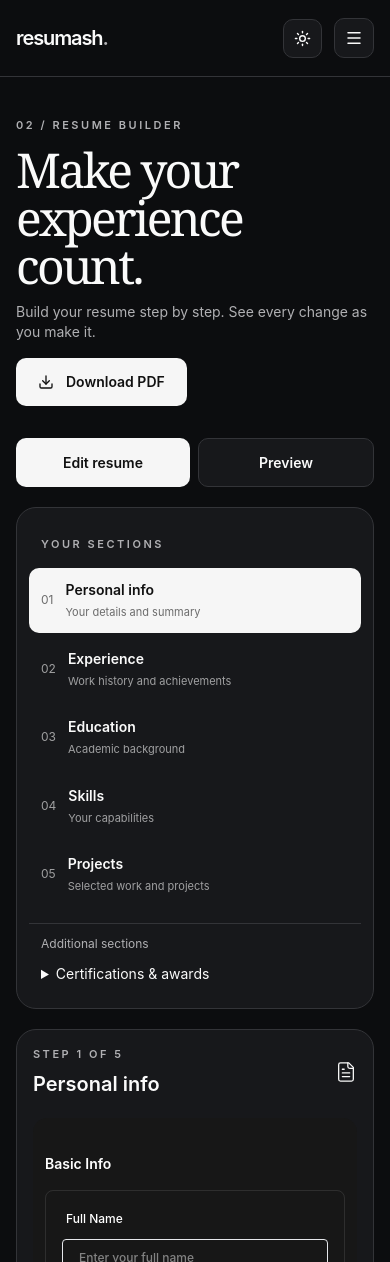
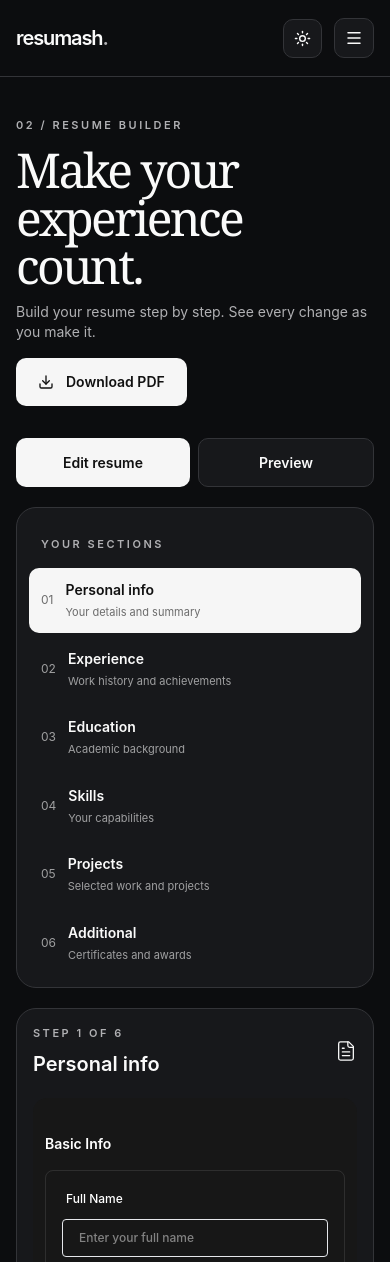
Before and after one commit to Rooqx/resumash, a React (Vite) app in the folder client/: page /build-resume in a window 390 px wide. Shown: the top 1262 px of the page. Built offline with nearby package versions, Linux system fonts and the light colour scheme; a web font is replaced by a local one.

Commit message:
fix(builder): restore six guided sections and responsive document preview sizing

```diff
--- a/client/src/routes/build-resume/index.tsx
+++ b/client/src/routes/build-resume/index.tsx
@@ -25,7 +25,12 @@ const steps=[
  {title:'Education',description:'Academic background',Component:Education},
  {title:'Skills',description:'Your capabilities',Component:Skills},
  {title:'Projects',description:'Selected work and projects',Component:Project},
+ {title:'Additional',description:'Certificates and awards',Component:AdditionalSections},
 ] as const
+
+function AdditionalSections(){
+ return <div className="space-y-8"><Certificate/><Award/></div>
+}
 
 function BuilderPage(){
  const [active,setActive]=useState(0)
@@ -55,13 +60,13 @@ function BuilderPage(){
     <button onClick={()=>setMobilePreview(true)} className={`rs-button flex-1 ${mobilePreview?'rs-button-primary':'rs-button-outline'}`}>Preview</button>
    </div>
    <div className="grid items-start gap-5 lg:grid-cols-[215px_minmax(300px,1fr)_minmax(340px,1.25fr)]">
-    <aside className={`rs-card p-3 ${mobilePreview?'hidden lg:block':''}`}><p className="rs-eyebrow px-3 py-4" style={{color:'var(--rs-muted)'}}>Your sections</p><nav aria-label="Resume sections" className="space-y-1">{steps.map((step,index)=><button key={step.title} onClick={()=>setActive(index)} aria-current={active===index?'step':undefined} className="flex w-full items-center gap-3 rounded-lg px-3 py-3 text-left transition-colors" style={{background:active===index?'var(--rs-inverse)':'transparent',color:active===index?'var(--rs-inverse-text)':'var(--rs-ink)'}}><span className="text-xs opacity-60">{String(index+1).padStart(2,'0')}</span><span><span className="block text-sm font-semibold">{step.title}</span><span className="mt-1 block text-[11px] opacity-60">{step.description}</span></span></button>)}</nav><div className="mt-4 border-t p-3" style={{borderColor:'var(--rs-line)'}}><p className="text-xs" style={{color:'var(--rs-muted)'}}>Additional sections</p><details className="mt-3"><summary className="cursor-pointer text-sm">Certifications & awards</summary><div className="mt-3 rounded-lg bg-[#161616] p-3 text-white"><Certificate/><Award/></div></details></div></aside>
+    <aside className={`rs-card p-3 ${mobilePreview?'hidden lg:block':''}`}><p className="rs-eyebrow px-3 py-4" style={{color:'var(--rs-muted)'}}>Your sections</p><nav aria-label="Resume sections" className="space-y-1">{steps.map((step,index)=><button key={step.title} onClick={()=>setActive(index)} aria-current={active===index?'step':undefined} className="flex w-full items-center gap-3 rounded-lg px-3 py-3 text-left transition-colors" style={{background:active===index?'var(--rs-inverse)':'transparent',color:active===index?'var(--rs-inverse-text)':'var(--rs-ink)'}}><span className="text-xs opacity-60">{String(index+1).padStart(2,'0')}</span><span><span className="block text-sm font-semibold">{step.title}</span><span className="mt-1 block text-[11px] opacity-60">{step.description}</span></span></button>)}</nav></aside>
     <section className={`rs-card min-w-0 p-4 md:p-6 ${mobilePreview?'hidden lg:block':''}`}>
      <div className="flex items-center justify-between"><div><p className="rs-eyebrow" style={{color:'var(--rs-muted)'}}>Step {active+1} of {steps.length}</p><h2 className="mt-2 text-xl font-semibold">{steps[active]?.title}</h2></div><FileText size={22} strokeWidth={1.4}/></div>
      <div className="rs-legacy-builder mt-5 rounded-xl bg-[#171717] p-3 text-white md:p-5">{StepComponent&&<StepComponent/>}</div>
      <div className="mt-6 flex justify-between gap-3"><button onClick={()=>setActive(i=>Math.max(0,i-1))} disabled={active===0} className="rs-button rs-button-outline disabled:opacity-40">Previous</button><button onClick={()=>setActive(i=>Math.min(steps.length-1,i+1))} disabled={active===steps.length-1} className="rs-button rs-button-primary disabled:opacity-40">Next step <ChevronRight size={16}/></button></div>
     </section>
-    <section className={`rs-card min-w-0 p-4 md:p-6 ${!mobilePreview?'hidden lg:block':''}`}><div className="mb-5 flex items-center justify-between"><h2 className="font-semibold">Live resume preview</h2><span className="text-xs" style={{color:'var(--rs-muted)'}}>A4</span></div><div className="max-h-[830px] overflow-auto rounded-lg bg-[#dddddd] p-2 md:p-5"><div className="mx-auto w-max origin-top-left scale-[.46] sm:scale-[.65] xl:scale-[.70]"><ResumePDF/></div></div></section>
+    <section className={`rs-card min-w-0 p-4 md:p-6 ${!mobilePreview?'hidden lg:block':''}`}><div className="mb-5 flex items-center justify-between"><h2 className="font-semibold">Live resume preview</h2><span className="text-xs" style={{color:'var(--rs-muted)'}}>A4</span></div><div className="max-h-[830px] overflow-auto rounded-lg bg-[#dddddd] p-2 md:p-5"><div className="rs-resume-zoom mx-auto w-max origin-top-left"><ResumePDF/></div></div></section>
    </div>
   </div>
  </ResumashShell>
```
